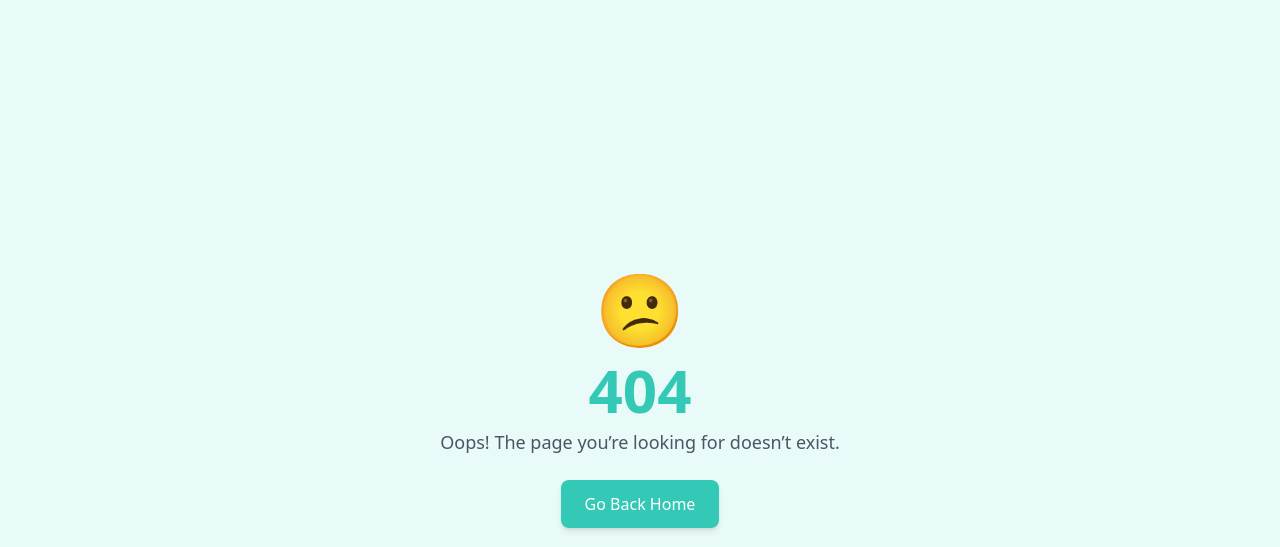
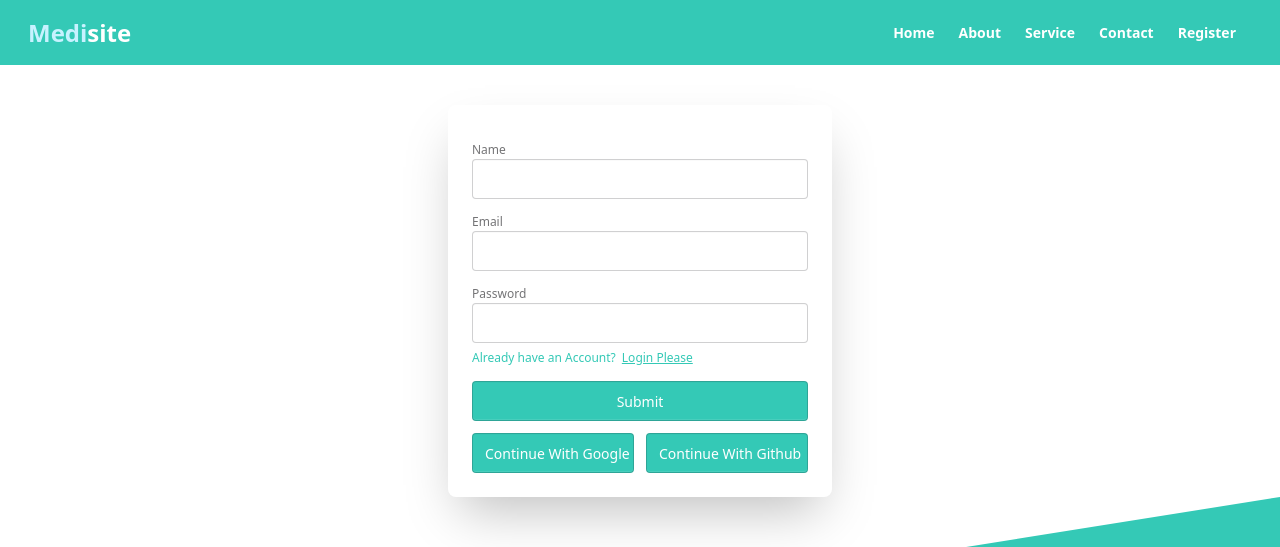
Before and after one commit to Biddut24/Final-Projcts, a React app: page /sign-up in a window 1280 px wide. Before the commit this address had no page. Shown: the top 547 px of the page. Built offline with nearby package versions, Linux system fonts and the light colour scheme; the HTML template or start-up script is replaced by a standard one.

Commit message:
SingUp done

```diff
--- a/src/components/Shared/Header/Header.jsx
+++ b/src/components/Shared/Header/Header.jsx
@@ -10,11 +10,15 @@ const Header = () => {
       <li>
         <Link to="/about">About</Link>
       </li>
+
       <li>
-        <Link to="/service">Service</Link>
+        <Link to="/services">Service</Link>
       </li>
       <li>
         <Link to="/contact">Contact</Link>
+      </li>
+      <li>
+        <Link to="/Sign-up">Register</Link>
       </li>
     </>
   );
--- a/src/pages/About/About.jsx
+++ b/src/pages/About/About.jsx
@@ -1,9 +1,12 @@
 import React from 'react';
+import ExpertTeams from '../Home/Expert Teams/Expert Teams';
+import InfoCards from '../Home/InfoCards/InfoCards';
 
 const About = () => {
     return (
         <div>
-            <h1>About Page</h1>
+            <InfoCards></InfoCards>
+            <ExpertTeams></ExpertTeams>
         </div>
     );
 };
--- /dev/null
+++ b/src/pages/Services/Services.jsx
@@ -0,0 +1,13 @@
+import React from 'react';
+
+const Services = () => {
+    return (
+        <div>
+            <h1>
+                Services page
+            </h1>
+        </div>
+    );
+};
+
+export default Services;
--- /dev/null
+++ b/src/pages/SignIn/SignIn.jsx
@@ -0,0 +1,11 @@
+import React from 'react';
+
+const SignIn = () => {
+    return (
+        <div>
+            <h1>SignIn page here</h1>
+        </div>
+    );
+};
+
+export default SignIn;
--- /dev/null
+++ b/src/pages/SignUp/SignUp.jsx
@@ -0,0 +1,45 @@
+import React from "react";
+import { Link } from "react-router-dom";
+
+const SignUp = () => {
+  return (
+    <div className="mx-auto card shadow-2xl mt-10  w-96">
+      <div className="card-body">
+        <form className="fieldset">
+          <div className="mt-2">
+            <label className="label">Name</label>
+            <input className="input w-full" type="text" />
+          </div>
+          <div className="mt-2">
+            <label className="label">Email</label>
+            <input className="input w-full" type="text" />
+          </div>
+
+          <div className="mt-2">
+            <label className="label">Password</label>
+            <input className="input w-full" type="text" />
+          </div>
+
+          <p className="text-primary label">Already have an Account?<Link className="underline" to="/sign-in"> Login Please</Link></p>
+
+          <div className="mt-2">
+            <input
+              type="submit"
+              className="input w-full bg-primary text-white"
+            />
+          </div>
+        </form>
+         <div className="grid grid-cols-2 gap-3 ">
+            <button className="input w-full bg-primary text-white">
+              Continue With Google
+            </button>
+            <button className="input w-full bg-primary text-white">
+              Continue With Github
+            </button>
+          </div>
+      </div>
+    </div>
+  );
+};
+
+export default SignUp;
```
Also changed, not shown: src/route/Route/Route.jsx (+17 -1 lines).
